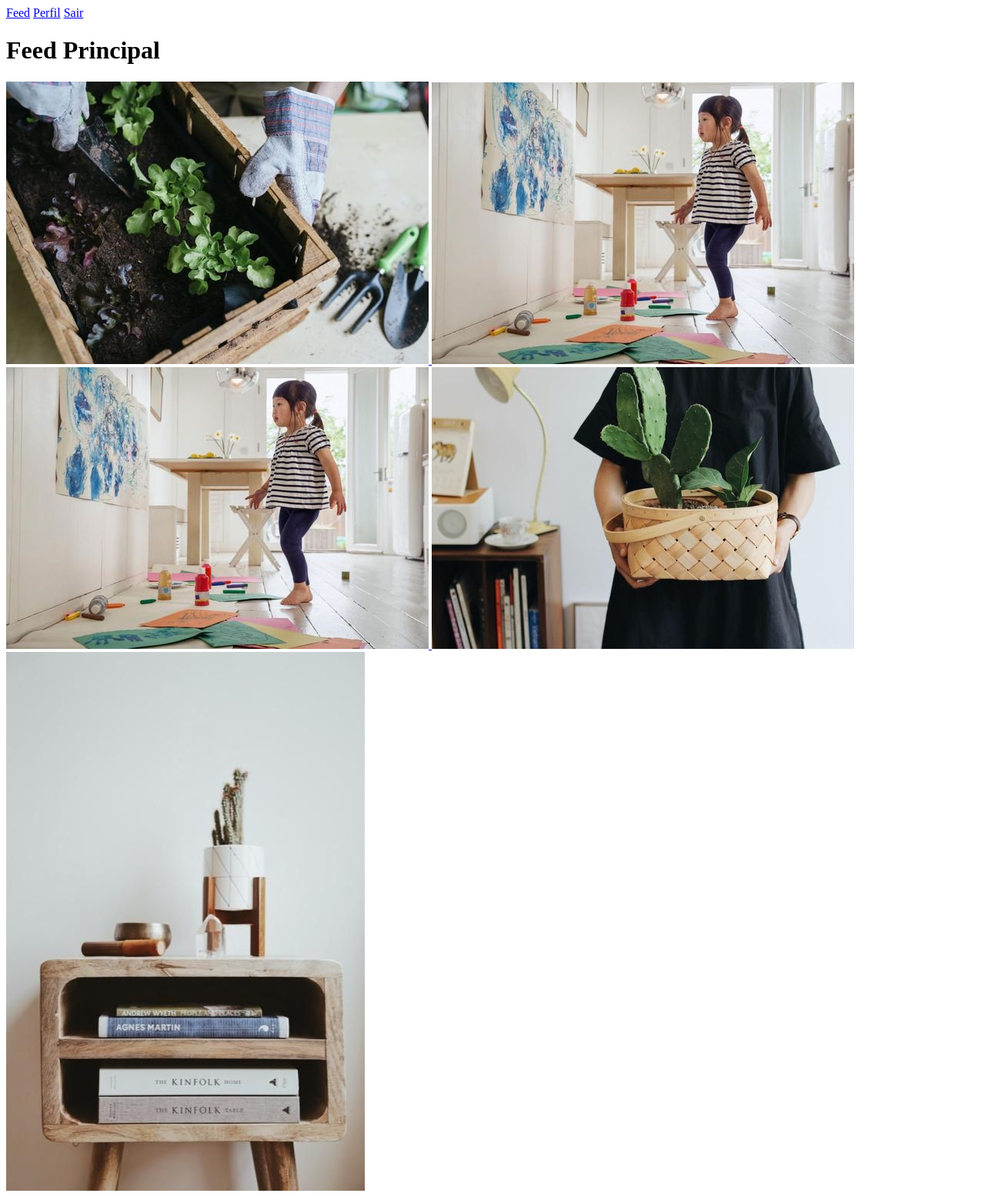
After one commit to geovananew/PinterestProject, a Flask app: page /feed in a window 1280 px wide. The commit adds this page. Shown: the whole page at 77% size. Run offline with Flask 3, Linux system fonts and the light colour scheme; a user stored in the database is signed in.

Commit message:
nova alteração

```diff
--- a/fakepinterest/forms.py
+++ b/fakepinterest/forms.py
@@ -1,6 +1,6 @@
 #criar os formularios do site
 from flask_wtf import FlaskForm
-from wtforms import StringField, PasswordField, SubmitField
+from wtforms import StringField, PasswordField, SubmitField, FileField
 from wtforms.validators import DataRequired, Email, EqualTo, Length, ValidationError
 from fakepinterest.models import Usuario
 
@@ -21,3 +21,7 @@ class FormCriarConta(FlaskForm):
         usuario = Usuario.query.filter_by(email=email.data).first()
         if usuario:
             return ValidationError("E-mail já cadastrado, faça login para continuar")
+
+class FormFoto(FlaskForm):
+    foto= FileField("Foto", validators=[DataRequired()])
+    botao_confirmacao = SubmitField("Enviar")
--- a/fakepinterest/routes.py
+++ b/fakepinterest/routes.py
@@ -3,7 +3,9 @@ from flask import render_template, url_for, redirect
 from fakepinterest import app, database, bcrypt
 from fakepinterest.models import Usuario, Foto
 from flask_login import login_required, login_user, logout_user, current_user
-from fakepinterest.forms import FormLogin, FormCriarConta
+from fakepinterest.forms import FormLogin, FormCriarConta, FormFoto
+from werkzeug.utils import secure_filename
+import os
 
 @app.route("/", methods=["GET", "POST"])
 def homepage():
@@ -29,18 +31,36 @@ def criarconta():
     return render_template("criarconta.html", form=form_criarconta)
 
 # criar outra aba
-@app.route("/perfil/<id_usuario>")
+@app.route("/perfil/<id_usuario>", methods=["GET", "POST"])
 @login_required
 def perfil(id_usuario):
     if int(id_usuario) == int(current_user.id):
         #o usuario ta vendo o perfil dele
-        return render_template("perfil.html", usuario=current_user)
+        form_foto = FormFoto()
+        if form_foto.validate_on_submit():
+            arquivo = form_foto.foto.data
+            nome_seguro = secure_filename(arquivo.filename)
+            #salvar o arquivo na pasta fotos_post
+            caminho = os.path.join(os.path.abspath(os.path.dirname(__file__)),
+                                   app.config["UPLOAD_FOLDER"],nome_seguro)
+            arquivo.save(caminho)
+            #registrar esse arquivo no banco de dados
+            foto = Foto(imagem=nome_seguro, id_usuario=current_user.id)
+            database.session.add(foto)
+            database.session.commit()
+        return render_template("perfil.html", usuario=current_user, form=form_foto)
     else:
         usuario = Usuario.query.get(int(id_usuario))
-        return render_template("perfil.html", usuario=usuario)
+        return render_template("perfil.html", usuario=usuario, form=None)
 
 @app.route("/logout")
 @login_required
 def logout ():
     logout_user()
     return redirect(url_for("homepage"))
+
+@app.route("/feed")
+@login_required
+def feed():
+    fotos= Foto.query.order_by(Foto.data_criacao.desc()).all()
+    return render_template("feed.html", fotos=fotos)
--- /dev/null
+++ b/fakepinterest/templates/feed.html
@@ -0,0 +1,16 @@
+{% extends "homepage.html" %}
+
+
+{% block body %}
+{%include "navbar.html" %}
+
+<h1>Feed Principal</h1>
+
+{% for foto in fotos %}
+<a href="{{ url_for('perfil', id_usuario=foto.id_usuario)}}">
+   <img src="{{ url_for('static', filename='fotos_posts/{}'.format(foto.imagem)) }}">
+</a>
+
+{% endfor %}
+
+{% endblock %}
--- /dev/null
+++ b/fakepinterest/templates/navbar.html
@@ -0,0 +1,5 @@
+<nav>
+    <a href="{{ url_for('feed') }}">Feed</a>
+    <a href="{{ url_for('perfil', id_usuario=current_user.id) }}">Perfil</a>
+    <a href="{{ url_for('logout') }}">Sair</a>
+</nav>
```
Also changed, not shown: fakepinterest/templates/perfil.html (+10 -4 lines), fakepinterest/static/fotos_posts/pinterest-1.jpg (added), fakepinterest/static/fotos_posts/pinterest-2.jpg (added), fakepinterest/static/fotos_posts/pinterest-3.jpg (added), fakepinterest/static/fotos_posts/pinterest-4.jpg (added), instance/comunidade.db.
